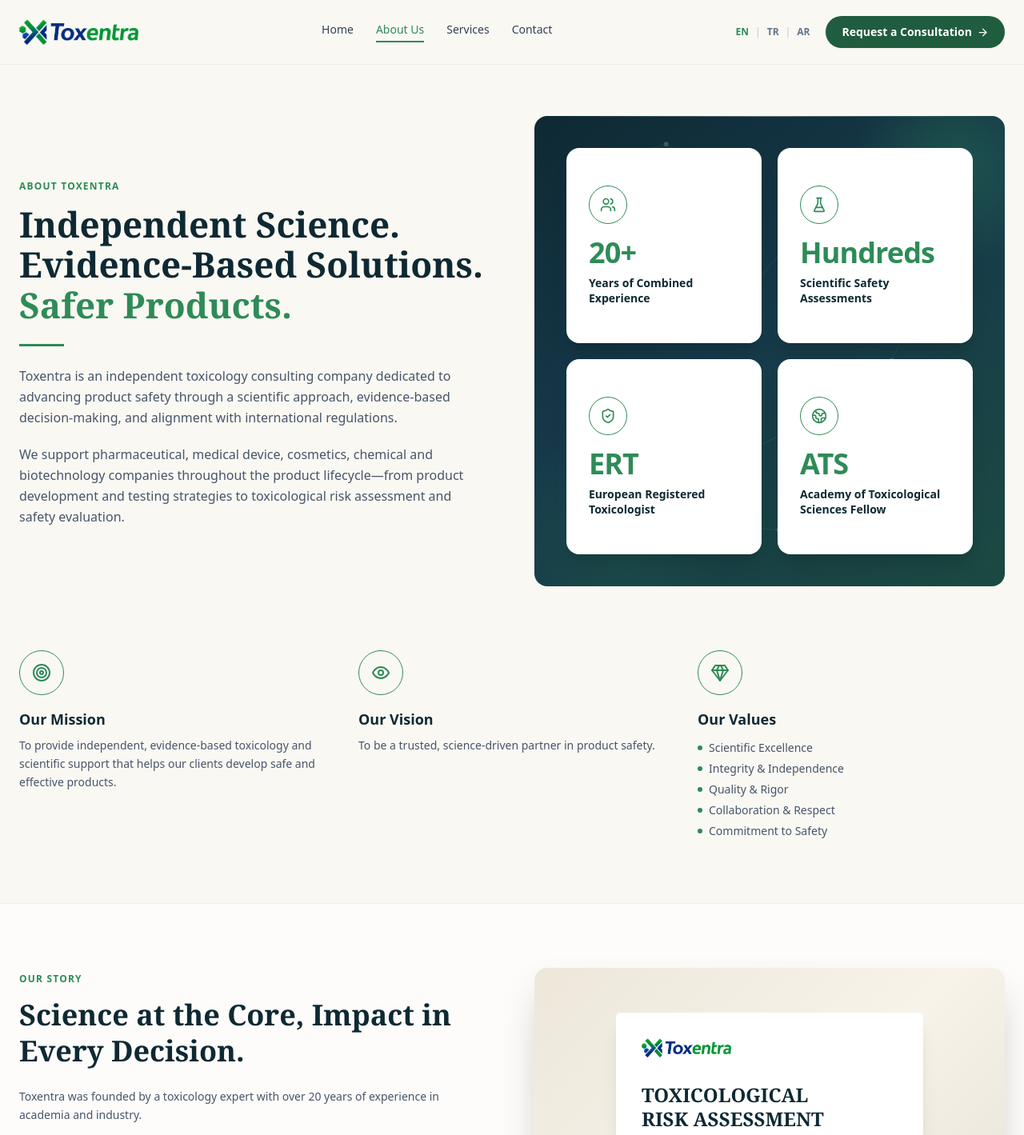
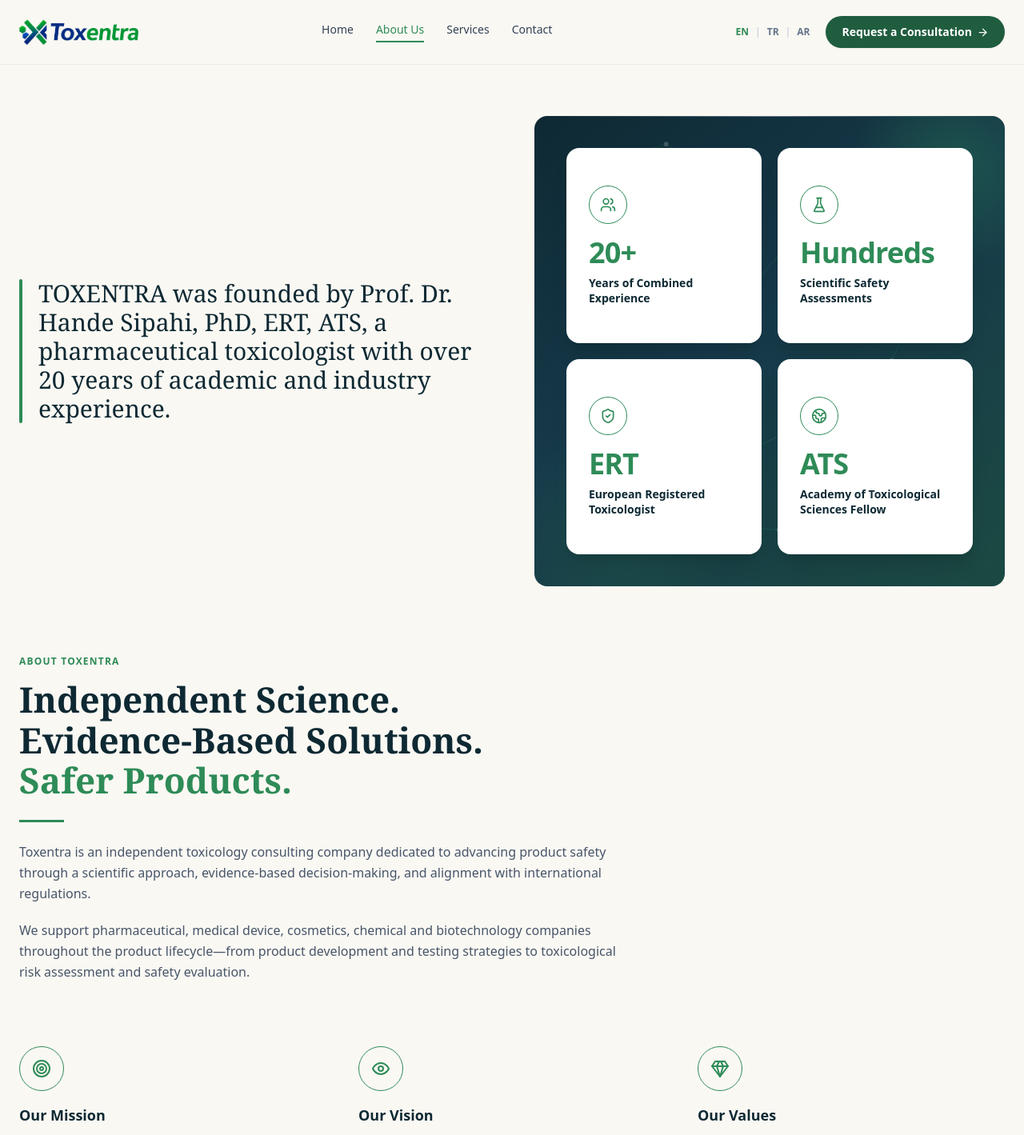
Before and after one commit to shandesipahi/Toxentra-Website, a Next.js app: page /about in a window 1280 px wide. Shown: the top 1419 px of the page at 80% size. Built offline with nearby package versions, Linux system fonts and the light colour scheme.

Commit message:
Update page.js

```diff
--- a/app/about/page.js
+++ b/app/about/page.js
@@ -126,27 +126,12 @@ export default function AboutPage() {
       {/* HERO */}
       <section className="max-w-7xl mx-auto px-6 pt-16 pb-20 grid md:grid-cols-2 gap-14 items-center">
         <div>
-          <Eyebrow>ABOUT TOXENTRA</Eyebrow>
-          <h1 className="text-4xl md:text-[2.75rem] leading-[1.15] font-bold font-serif mt-3 mb-6">
-            <span className="text-navy-deep">Independent Science.</span>
-            <br />
-            <span className="text-navy-deep">Evidence-Based Solutions.</span>
-            <br />
-            <span className="text-green">Safer Products.</span>
-          </h1>
-          <div className="w-14 h-[3px] mb-6 bg-green" />
-          <p className="text-slate-600 leading-relaxed mb-5">
-            Toxentra is an independent toxicology consulting company dedicated to
-            advancing product safety through a scientific approach,
-            evidence-based decision-making, and alignment with international
-            regulations.
-          </p>
-          <p className="text-slate-600 leading-relaxed">
-            We support pharmaceutical, medical device, cosmetics, chemical
-            and biotechnology companies throughout the product
-            lifecycle—from product development and testing strategies to
-            toxicological risk assessment and safety evaluation.
-          </p>
+          <div className="flex gap-5">
+            <div className="w-1 rounded-full shrink-0 bg-green" />
+            <p className="text-2xl md:text-3xl font-serif leading-snug text-navy-deep">
+              TOXENTRA was founded by Prof. Dr. Hande Sipahi, PhD, ERT, ATS, a pharmaceutical toxicologist with over 20 years of academic and industry experience.
+            </p>
+          </div>
         </div>
 
         <div
@@ -210,6 +195,33 @@ export default function AboutPage() {
         </div>
       </section>
 
+      {/* ABOUT TOXENTRA (moved below founder statement) */}
+      <section className="max-w-7xl mx-auto px-6 pb-20">
+        <div className="max-w-3xl">
+          <Eyebrow>ABOUT TOXENTRA</Eyebrow>
+          <h1 className="text-4xl md:text-[2.75rem] leading-[1.15] font-bold font-serif mt-3 mb-6">
+            <span className="text-navy-deep">Independent Science.</span>
+            <br />
+            <span className="text-navy-deep">Evidence-Based Solutions.</span>
+            <br />
+            <span className="text-green">Safer Products.</span>
+          </h1>
+          <div className="w-14 h-[3px] mb-6 bg-green" />
+          <p className="text-slate-600 leading-relaxed mb-5">
+            Toxentra is an independent toxicology consulting company dedicated to
+            advancing product safety through a scientific approach,
+            evidence-based decision-making, and alignment with international
+            regulations.
+          </p>
+          <p className="text-slate-600 leading-relaxed">
+            We support pharmaceutical, medical device, cosmetics, chemical
+            and biotechnology companies throughout the product
+            lifecycle—from product development and testing strategies to
+            toxicological risk assessment and safety evaluation.
+          </p>
+        </div>
+      </section>
+
       {/* MISSION / VISION / VALUES */}
       <section className="max-w-7xl mx-auto px-6 pb-20 grid md:grid-cols-3 gap-10">
         <div>
@@ -257,10 +269,6 @@ export default function AboutPage() {
               Science at the Core, Impact in Every Decision.
             </h2>
             <div className="space-y-4 text-slate-600 leading-relaxed text-sm">
-              <p>
-                Toxentra was founded by a toxicology expert with over 20 years of
-                experience in academia and industry.
-              </p>
               <p>
                 We understand the complexity of bringing products to
                 market—and the critical importance of safety assessment at
```
